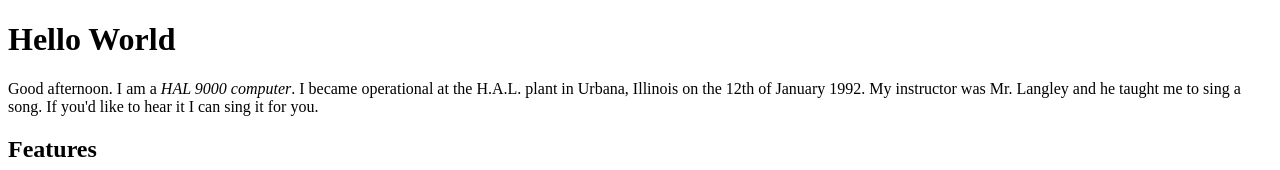
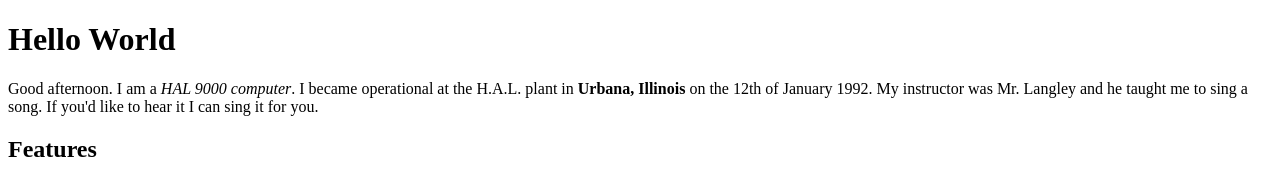
Before and after one commit to allanand/hello_mi349, a plain HTML site: page index.html in a window 1280 px wide. Shown: the top 170 px of the page. Drawn offline with Linux system fonts and the light colour scheme.

Commit message:
Should work now

```diff
--- a/index.html
+++ b/index.html
@@ -9,7 +9,7 @@
 <body>
 <h1>Hello World</h1>
 <p>Good afternoon. I am a <em>HAL 9000 computer</em>. I became operational at the H.A.L.
-plant in <stong>Urbana, Illinois</stong> on the 12th of January 1992. My instructor was Mr. Langley
+plant in <strong>Urbana, Illinois</strong> on the 12th of January 1992. My instructor was Mr. Langley
 and he taught me to sing a song. If you'd like to hear it I can sing it for you.</p>
 
 <h2>Features</h2>
```
